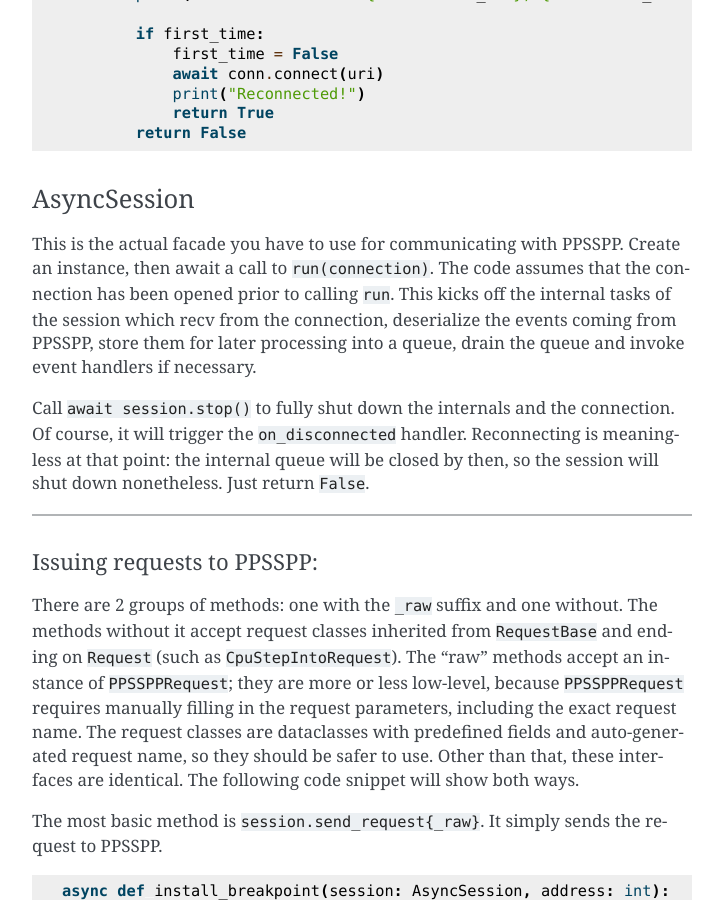
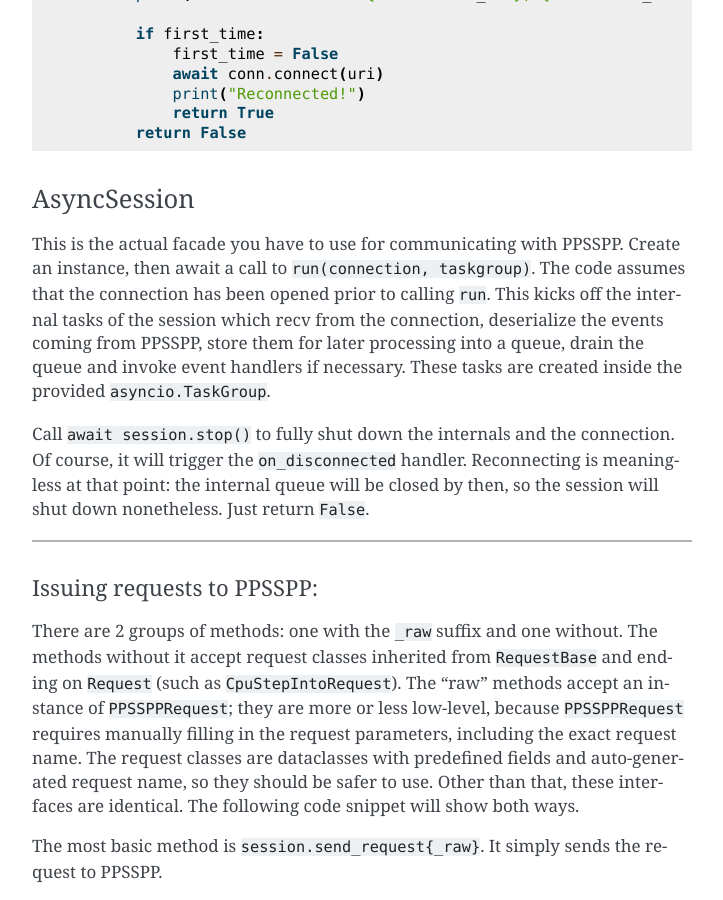
Before and after one commit to Nemoumbra/py-ppsspp-ws-debugger, a Sphinx documentation site: the page built from docs/index.rst, in a window 1280 px wide and 900 px high, scrolled down 2923 px. Shown: the whole window, without its empty margins (388-1111 px from the left). Built offline with Sphinx 7.4.7, drawn with Linux system fonts in a browser that asks for light colours.

Commit message:
Doc tweaks + documented the async session 'run' API change

```diff
--- a/docs/index.rst
+++ b/docs/index.rst
@@ -145,12 +145,12 @@ AsyncSession
 ~~~~~~~~~~~~
 
 This is the actual facade you have to use for communicating with PPSSPP.
-Create an instance, then await a call to ``run(connection)``. The code
+Create an instance, then await a call to ``run(connection, taskgroup)``. The code
 assumes that the connection has been opened prior to calling ``run``.
 This kicks off the internal tasks of the session which recv from the
 connection, deserialize the events coming from PPSSPP, store them for
 later processing into a queue, drain the queue and invoke event handlers
-if necessary.
+if necessary. These tasks are created inside the provided ``asyncio.TaskGroup``.
 
 Call ``await session.stop()`` to fully shut down the internals and the
 connection. Of course, it will trigger the ``on_disconnected`` handler.
@@ -204,7 +204,7 @@ returns the event sent in response to your request (maybe
 
 .. warning::
     PPSSPP may not respond to certain events at all! In this case, ``execute_unchecked`` will hang!
-    So far there are only `2 such commands <https://github.com/hrydgard/ppsspp/blob/master/Core/Debugger/WebSocket/CPUCoreSubscriber.cpp>`__: `cpu.resume` and `cpu.stepping`.
+    So far there are only `2 such commands <https://github.com/hrydgard/ppsspp/blob/master/Core/Debugger/WebSocket/CPUCoreSubscriber.cpp>`__: ``cpu.resume`` and ``cpu.stepping``.
     So don't use ``execute_unchecked`` for them, use the low-level API.
 
 Lastly, there is ``session.execute{_raw}(request)``. It raises
```
Also changed, not shown: README.md (+2 -2 lines).
